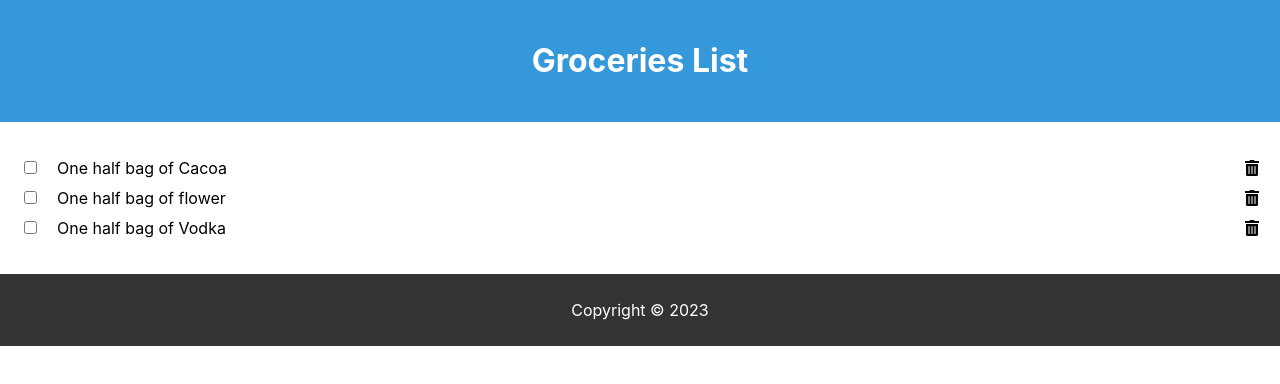
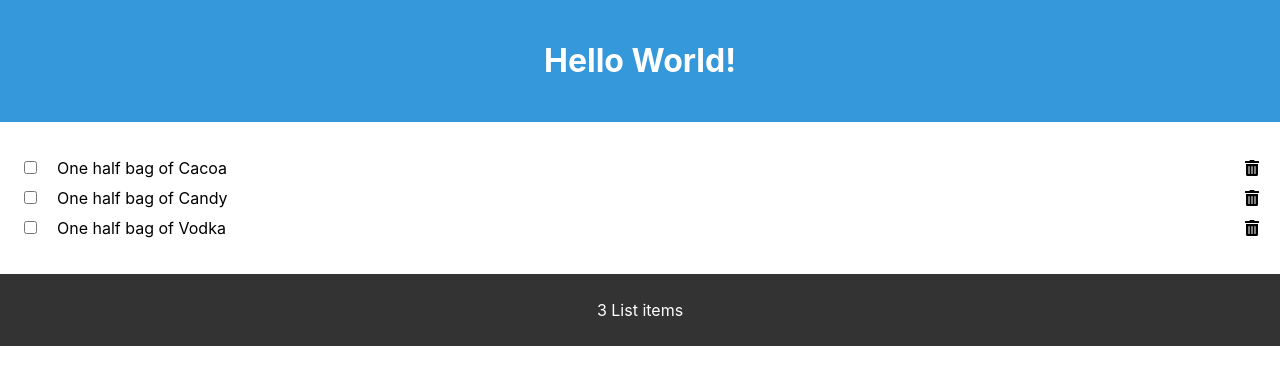
Before and after one commit to SercanSever/react-101, a React (Create React App) app: page / in a window 1280 px wide. Shown: the top 384 px of the page. Built offline with nearby package versions, Linux system fonts and the light colour scheme.

Commit message:
Props & Prop Drilling

```diff
--- a/src/App.js
+++ b/src/App.js
@@ -1,13 +1,51 @@
 import Header from "./Header.js";
 import Content from "./Content";
 import Footer from "./Footer";
+import { useState } from "react";
 
 function App() {
+  const [items, setItems] = useState([
+    {
+      id: 1,
+      checked: false,
+      item: "One half bag of Cacoa",
+    },
+    {
+      id: 2,
+      checked: false,
+      item: "One half bag of Candy",
+    },
+    {
+      id: 3,
+      checked: false,
+      item: "One half bag of Vodka",
+    },
+  ]);
+
+  const handleCheck = (id) => {
+    const listItems = items.map((item) =>
+      item.id === id ? { ...item, checked: !item.checked } : item
+    );
+    setItems(listItems);
+    localStorage.setItem("shoppingList", JSON.stringify(listItems));
+  };
+
+  const handleDelete = (id) => {
+    const listItems = items.filter((item) => item.id !== id);
+    setItems(listItems);
+    localStorage.setItem("shoppingList", JSON.stringify(listItems));
+  };
+
   return (
     <div className="App">
-      <Header />
-      <Content />
-      <Footer />
+      {/* Overrides Header.defaultProps */}
+      <Header title="Hello World!" />
+      <Content
+        items={items}
+        handleCheck={handleCheck}
+        handleDelete={handleDelete}
+      />
+      <Footer length={items.length} />
     </div>
   );
 }
--- a/src/Content.js
+++ b/src/Content.js
@@ -1,69 +1,12 @@
-import { useState } from "react";
-import { FaTrashAlt } from "react-icons/fa";
+import ItemList from "./ItemList";
 
-const Content = () => {
-  const [items, setItems] = useState([
-    {
-      id: 1,
-      checked: false,
-      item: "One half bag of Cacoa",
-    },
-    {
-      id: 2,
-      checked: false,
-      item: "One half bag of flower",
-    },
-    {
-      id: 3,
-      checked: false,
-      item: "One half bag of Vodka",
-    },
-  ]);
-
-  const handleChech = (id) => {
-    const listItems = items.map((item) =>
-      item.id === id ? { ...item, checked: !item.checked } : item
-    );
-    setItems(listItems);
-    localStorage.setItem("shoppingList", JSON.stringify(listItems));
-  };
-
-  const handleDelete = (id) => {
-    const listItems = items.filter((item) => item.id !== id);
-    console.log(listItems);
-    setItems(listItems);
-    localStorage.setItem("shoppingList", JSON.stringify(listItems));
-  };
-
+const Content = ({ items, handleCheck, handleDelete }) => {
   return (
-    <main>
-      {items.length ? (
-        <ul>
-          {items.map((item) => (
-            <li className="item" key={item.id}>
-              <input
-                type="checkbox"
-                checked={item.checked}
-                onChange={() => handleChech(item.id)}
-              />
-              <label
-                style={item.checked ? { textDecoration: "line-through" } : null}
-                onDoubleClick={() => handleChech(item.id)}
-              >
-                {item.item}
-              </label>
-              <FaTrashAlt
-                onClick={() => handleDelete(item.id)}
-                role="button"
-                tabIndex="0"
-              ></FaTrashAlt>
-            </li>
-          ))}
-        </ul>
-      ) : (
-        <p style={{ marginTop: "2rem" }}>Your list is empty.</p>
-      )}
-    </main>
+    <ItemList
+      items={items}
+      handleCheck={handleCheck}
+      handleDelete={handleDelete}
+    />
   );
 };
 
--- a/src/Footer.js
+++ b/src/Footer.js
@@ -1,8 +1,9 @@
-const Footer = () => {
-  const today = new Date();
+const Footer = ({ length }) => {
   return (
     <footer>
-      <p>Copyright &copy; {today.getUTCFullYear()}</p>
+      <p>
+        {length} List {length <= 1 ? "item" : "items"}
+      </p>
     </footer>
   );
 };
--- a/src/Header.js
+++ b/src/Header.js
@@ -1,9 +1,14 @@
-const Header = () => {
+const Header = ({ title }) => {
+  //Props come with parent
   return (
     <header>
-      <h1> Groceries List</h1>
+      <h1>{title}</h1>
     </header>
   );
 };
 
+Header.defaultProps = {
+  title: "Default Title",
+};
+
 export default Header;
--- /dev/null
+++ b/src/ItemList.js
@@ -0,0 +1,25 @@
+import React from "react";
+import LineItem from "./LineItem";
+
+const ItemList = ({ items, handleCheck, handleDelete }) => {
+  return (
+    <main>
+      {items.length ? (
+        <ul>
+          {items.map((item) => (
+            <LineItem
+              key={item.id}
+              item={item}
+              handleCheck={handleCheck}
+              handleDelete={handleDelete}
+            />
+          ))}
+        </ul>
+      ) : (
+        <p style={{ marginTop: "2rem" }}>Your list is empty.</p>
+      )}
+    </main>
+  );
+};
+
+export default ItemList;
--- /dev/null
+++ b/src/LineItem.js
@@ -0,0 +1,29 @@
+import { FaTrashAlt } from "react-icons/fa";
+
+import React from "react";
+
+const LineItem = ({ item, handleCheck, handleDelete }) => {
+  return (
+    <li className="item" key={item.id}>
+      <input
+        type="checkbox"
+        checked={item.checked}
+        onChange={() => handleCheck(item.id)}
+      />
+      <label
+        style={item.checked ? { textDecoration: "line-through" } : null}
+        onDoubleClick={() => handleCheck(item.id)}
+      >
+        {item.item}
+      </label>
+      <FaTrashAlt
+        onClick={() => handleDelete(item.id)}
+        role="button"
+        tabIndex="0"
+        aria-label={`Delete ${item.item}`}
+      ></FaTrashAlt>
+    </li>
+  );
+};
+
+export default LineItem;
```
